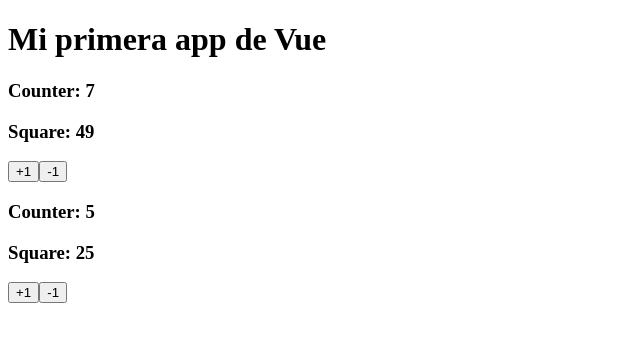
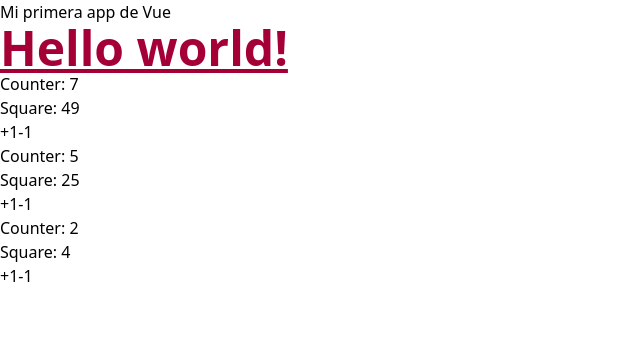
Before and after one commit to saaralozano/indecision-app, a Vue app: page / in a window 1280 px wide. Shown: the top 342 px of the page, without its empty margins (0-640 px from the left). Built offline with nearby package versions, Linux system fonts and the light colour scheme.

Commit message:
Instalación de Tailwindcss

```diff
--- a/package.json
+++ b/package.json
@@ -13,6 +13,8 @@
     "format": "prettier --write src/"
   },
   "dependencies": {
+    "@tailwindcss/vite": "^4.0.7",
+    "tailwindcss": "^4.0.7",
     "vue": "^3.5.13"
   },
   "devDependencies": {
--- a/src/App.vue
+++ b/src/App.vue
@@ -2,14 +2,20 @@
 <template>
    <h1>Mi primera app de Vue</h1>
 
+   <h1 class="text-5xl text-rose-800 font-bold underline">
+    Hello world!
+   </h1>
+
    <MeusNumerator :valorem="7" />
    <MeusNumeratorScript :valorem="5" />
+   <MeusNumeratorScript2 :valorem="2" />
 
 </template>
 
 <script lang="ts" setup>
   import MeusNumerator from './components/MeusNumerator.vue';
   import MeusNumeratorScript from './components/MeusNumeratorScript.vue'
+  import MeusNumeratorScript2 from './components/meus-numerator-script/MeusNumeratorScript2.vue'
 
 
 </script>
--- /dev/null
+++ b/src/components/meus-numerator-script/MeusNumeratorScript2.ts
@@ -0,0 +1,18 @@
+
+import { computed, ref, defineComponent } from 'vue';
+
+export default defineComponent({
+    props: {
+        valorem: { type: Number, required: true }
+    },
+
+    setup(props) {
+        const numerus = ref(props.valorem);
+        const quadrataNumerus = computed(() => numerus.value * numerus.value);
+
+        return {
+            numerus,
+            quadrataNumerus,
+        }
+    }
+});
--- /dev/null
+++ b/src/components/meus-numerator-script/MeusNumeratorScript2.vue
@@ -0,0 +1,16 @@
+
+<template>
+    <section>
+
+        <h3>Counter: {{ numerus }}</h3>
+        <h3>Square: {{ quadrataNumerus }}</h3>
+
+
+        <div>
+            <button @click="numerus++">+1</button>
+            <button @click="numerus--">-1</button>
+        </div>
+    </section>
+</template>
+
+<script lang="ts" src="./MeusNumeratorScript2.ts"></script>
--- a/src/main.ts
+++ b/src/main.ts
@@ -1,3 +1,5 @@
+
+import './stili.css'
 import { createApp } from 'vue';
 
 import App from './App.vue';
--- /dev/null
+++ b/src/stili.css
@@ -0,0 +1 @@
+@import "tailwindcss";
--- a/vite.config.ts
+++ b/vite.config.ts
@@ -3,12 +3,14 @@
 import { defineConfig } from 'vite'
 import vue from '@vitejs/plugin-vue'
 import vueDevTools from 'vite-plugin-vue-devtools'
+import tailwindcss from '@tailwindcss/vite'
 
 // https://vite.dev/config/
 export default defineConfig({
   plugins: [
     vue(),
     vueDevTools(),
+    tailwindcss(),
   ],
   resolve: {
     alias: {
```
Also changed, not shown: 1 other file (tests, documents, lock files or other folders).
